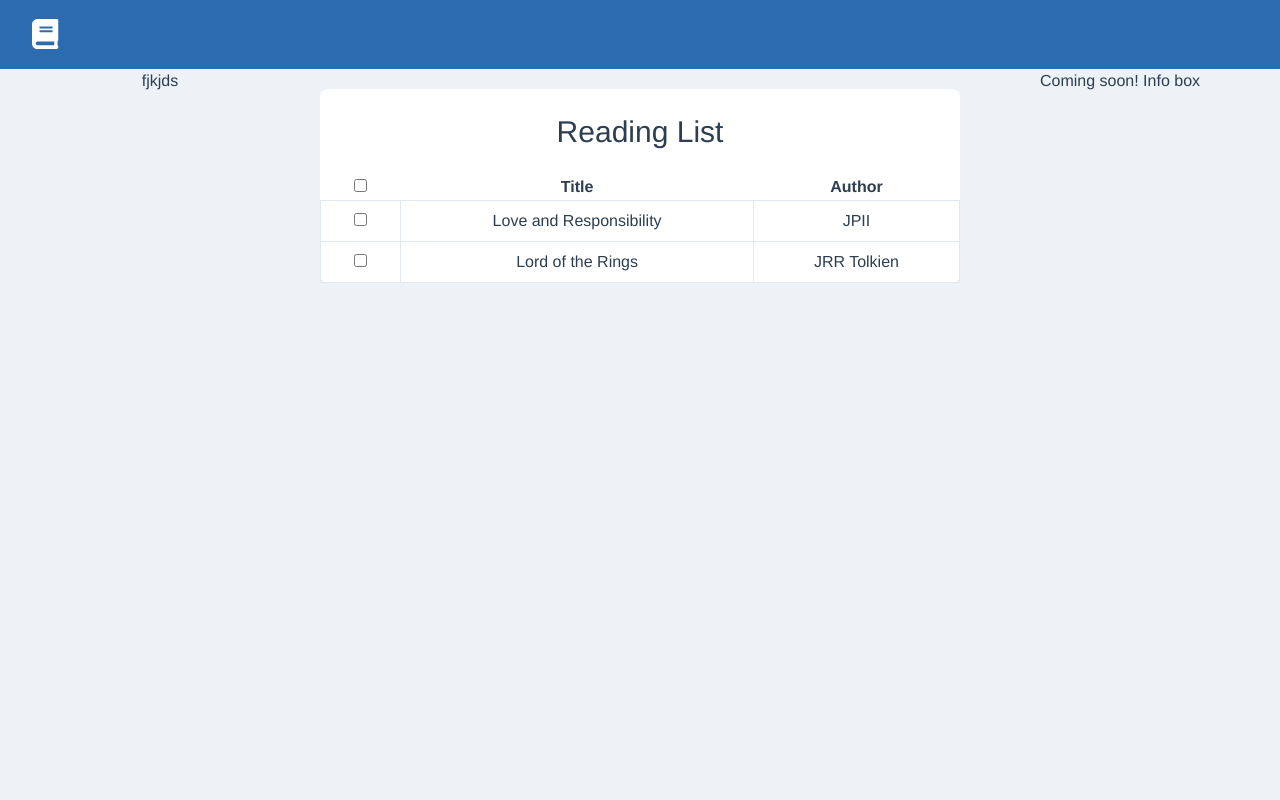
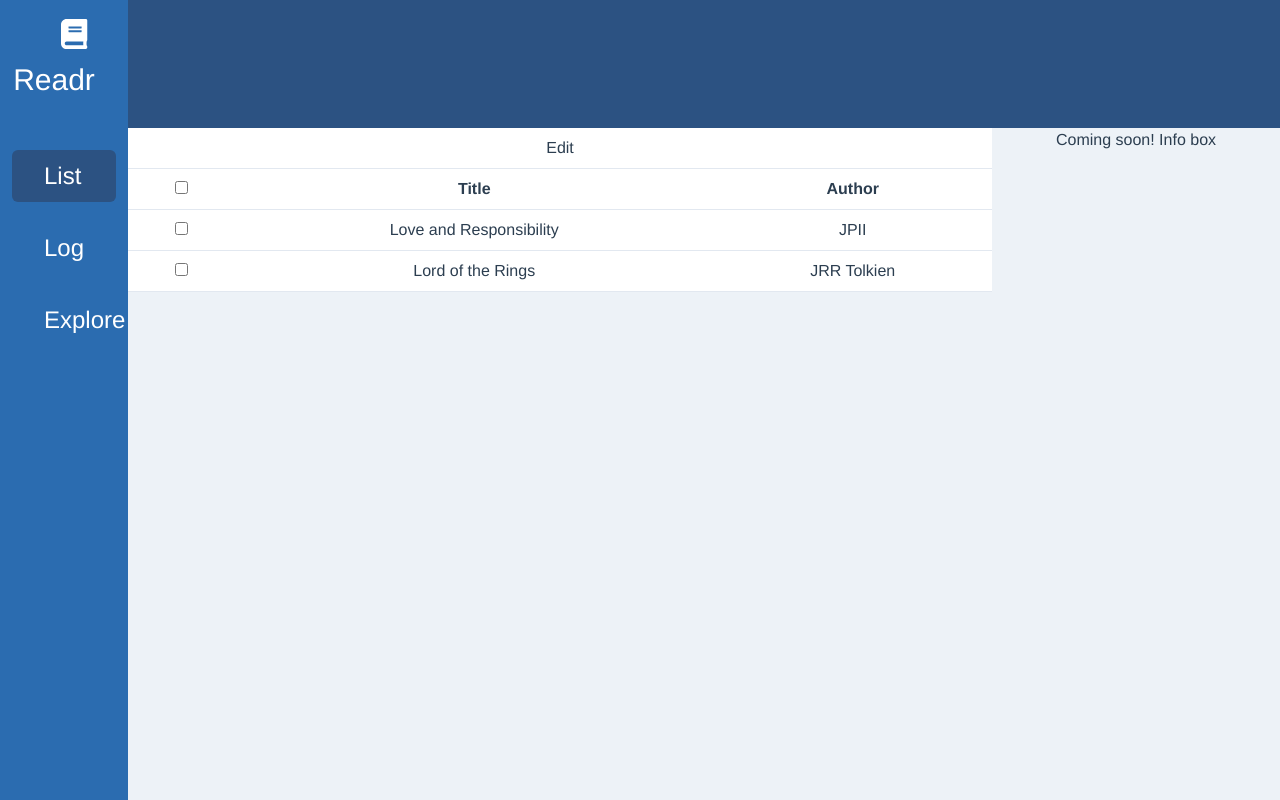
Before and after one commit to m-hogg/readr, a Vue app: page / in a window 1280 px wide. Built offline with nearby package versions, Linux system fonts and the light colour scheme.

Commit message:
Update UI and implement some nav stuff

```diff
--- a/src/App.vue
+++ b/src/App.vue
@@ -1,7 +1,14 @@
 <template>
-  <div id="app">
-    <navbar />
-    <router-view/>
+  <div id="app" class="h-screen">
+    <div class="float-left h-full" style="width: 10%">
+      <navbar />
+    </div>
+    <div class="float-left h-full" style="width: 90%">
+      <div class="w-full bg-blue-800 h-32">
+
+      </div>
+      <router-view />
+    </div>
   </div>
 </template>
 
@@ -18,6 +25,7 @@ export default {
 <style>
 body {
   background-color: #edf2f7;
+  height: 100%;
 }
 
 #app {
--- a/src/components/BookList.vue
+++ b/src/components/BookList.vue
@@ -1,30 +1,37 @@
 <template>
+    <div class="bg-white">
+        <div>
+            <button class="text-right py-2 px-5 hover:bg-gray-200 focus:outline-none">
+                Edit
+            </button>
+        </div>
         <table class="table-auto w-full">
             <thead>
-            <th><input type="checkbox" id="selectAll" v-model="allSelected"></th>
+                <th class="border-t border-b px-4 py-2"><input type="checkbox" id="selectAll" v-model="allSelected"></th>
                 <th
                     v-for="(header, index) in headers"
                     :key="index"
-                class="capitalize"
+                    class="border-t border-b px-4 py-2 capitalize"
                 >
                     {{ header }}
                 </th>
             </thead>
             <template v-for="(book, index) in books">
                 <tr :key="index" class="hover:bg-blue-200" @click="handleRowClick(book)">
-                <td class="border px-4 py-2">
+                    <td class="border-t border-b px-4 py-2">
                         <input type="checkbox" v-model="selectedBooks" :value="book.id">
                     </td>
                     <td
                         v-for="(header, index) in headers"
                         :key="index"
-                    class="border px-4 py-2"
+                        class="border-t border-b px-4 py-2"
                     >
                         {{ book[header] }}
                     </td>
                 </tr>
             </template>
     </table>
+    </div>
 </template>
 
 <script>
@@ -59,7 +66,7 @@ export default {
     methods: {
         handleRowClick ({ id }) {
             this.selectedBooks.includes(id) ?
-                this.selectedBooks = this.selectedBooks.filter((book) => (book.id !== id)) :
+                this.selectedBooks.splice(this.selectedBooks.indexOf(id), 1) :
                 this.selectedBooks.push(id);
         }
     }
--- a/src/components/Navbar.vue
+++ b/src/components/Navbar.vue
@@ -1,7 +1,42 @@
 <template>
-    <nav class="flex bg-blue-700 p-3">
-        <span class=" mx-5 text-white text-3xl">
-            <i class="fas fa-book"></i>
-        </span>
+    <nav class="flex-col bg-blue-700 p-3 h-full">
+        <div>
+            <span class="mx-5 text-white text-3xl">
+                <i class="fas fa-book"></i>
+                <span>
+                    Readr
+                </span>
+            </span>
+        </div>
+        <router-link
+                to="/"
+                v-slot="{ isExactActive, navigate }"
+            >
+            <div class="mt-12 rounded-md text-left px-8 py-2" :class="isExactActive ? 'bg-blue-800' : 'hover:bg-blue-600'" @click="navigate">
+                <span class="text-white text-2xl">
+                    List
+                </span>
+            </div>
+        </router-link>
+        <router-link
+            to="/log"
+            v-slot="{ isActive, navigate }"
+        >
+            <div class="mt-5 rounded-md text-left px-8 py-2" :class="isActive ? 'bg-blue-800' : 'hover:bg-blue-600'" @click="navigate">
+                <span class="text-white text-2xl">
+                    Log
+                </span>
+            </div>
+        </router-link>
+        <router-link
+            to="/explore"
+            v-slot="{ isActive, navigate }"
+        >
+            <div class="mt-5 rounded-md text-left px-8 py-2" :class="isActive ? 'bg-blue-800' : 'hover:bg-blue-600'" @click="navigate">
+                <span class="text-white text-2xl">
+                    Explore
+                </span>
+            </div>
+        </router-link>
     </nav>
 </template>
--- a/src/views/Home.vue
+++ b/src/views/Home.vue
@@ -1,11 +1,7 @@
 <template>
   <div class="flex">
-    <div class="w-1/4">
-      fjkjds
-    </div>
-    <div class="w-1/2">
-      <div class="border-current rounded-lg bg-white mt-5">
-        <div class="p-5 mt-5 text-3xl">Reading List</div>
+    <div class="w-3/4">
+      <div>
         <book-list />
       </div>
     </div>
```
Lines whose indentation alone changed are shown as unchanged.
